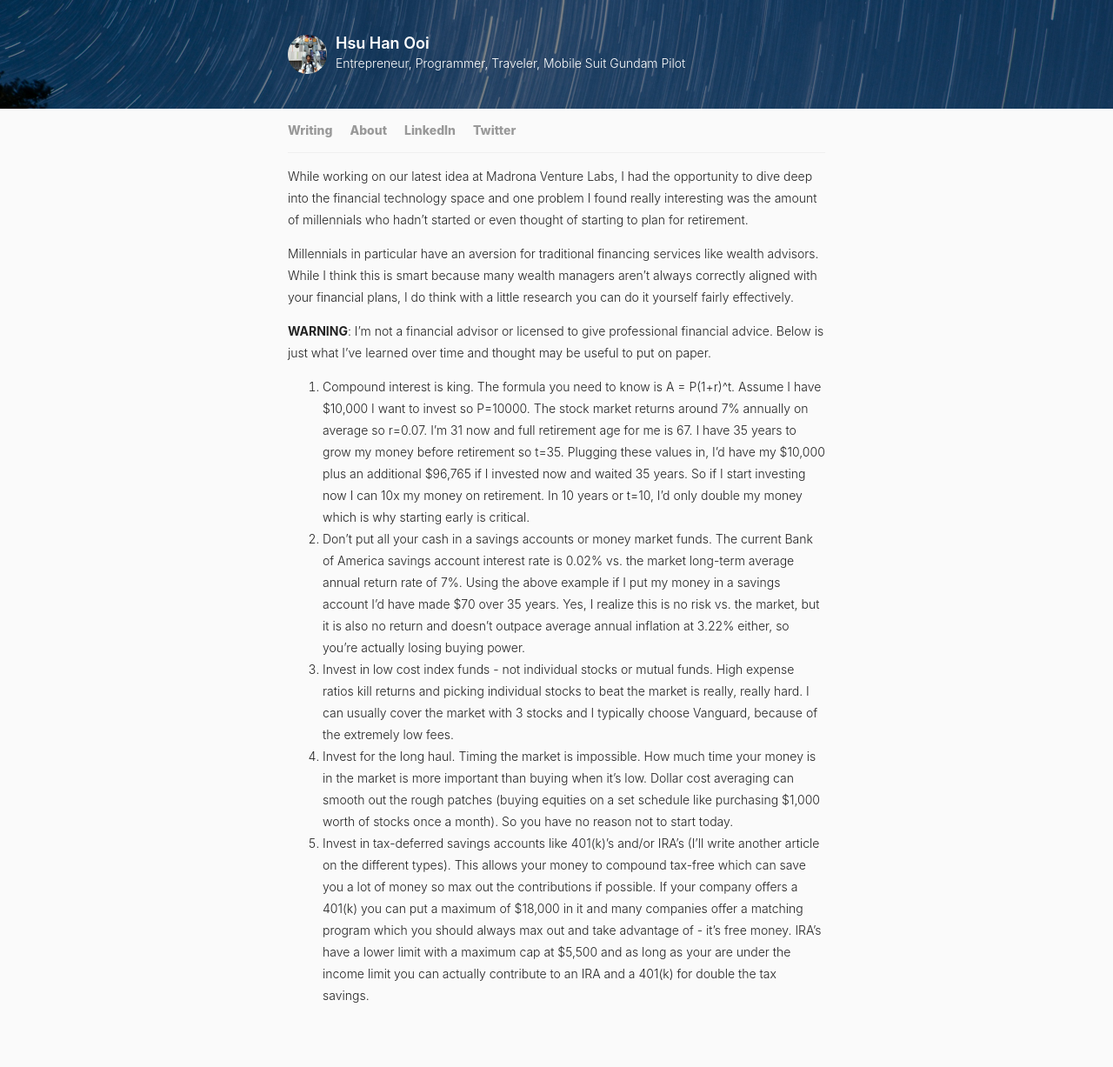
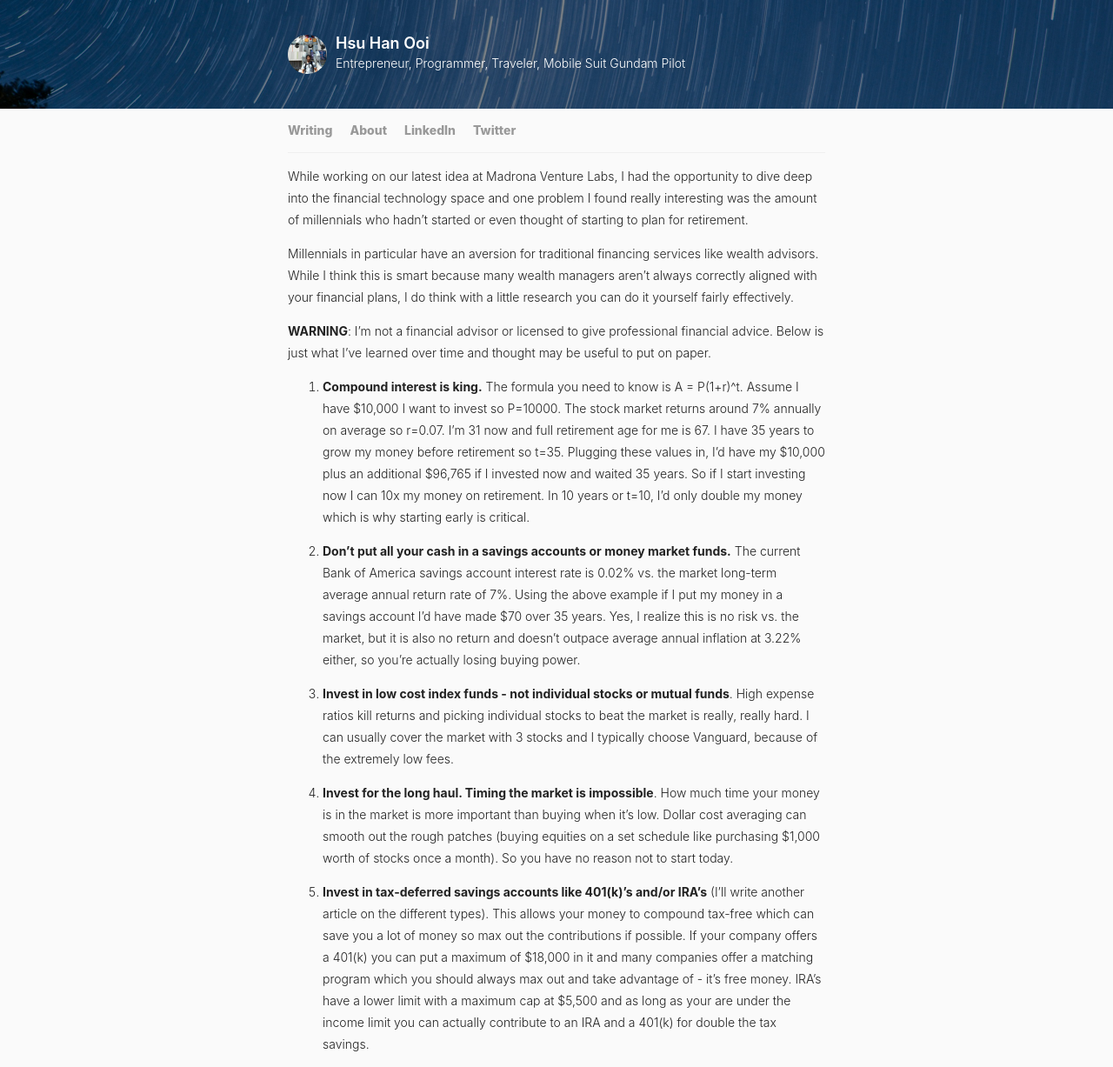
Before and after one commit to hsuhanooi/hsuhanooi.github.io, a Jekyll site: the page built from _posts/2016-08-19-retirement-tips-for-millenials.md, in a window 1280 px wide. Shown: the whole page at 87% size. Built offline with Jekyll 4.4.1, drawn with Linux system fonts in a browser that asks for light colours; before the commit the page ends 1171 px from its top, so only the background shows below that.

Commit message:
fix formatting

```diff
--- a/_posts/2016-08-19-retirement-tips-for-millenials.md
+++ b/_posts/2016-08-19-retirement-tips-for-millenials.md
@@ -9,8 +9,12 @@ Millennials in particular have an aversion for traditional financing services li
 
 **WARNING**: I’m not a financial advisor or licensed to give professional financial advice. Below is just what I’ve learned over time and thought may be useful to put on paper.
 
-1. Compound interest is king. The formula you need to know is A = P(1+r)^t. Assume I have $10,000 I want to invest so P=10000. The stock market returns around 7% annually on average so r=0.07. I’m 31 now and full retirement age for me is 67. I have 35 years to grow my money before retirement so t=35. Plugging these values in, I’d have my $10,000 plus an additional $96,765 if I invested now and waited 35 years. So if I start investing now I can 10x my money on retirement. In 10 years or t=10, I’d only double my money which is why starting early is critical.
-2. Don’t put all your cash in a savings accounts or money market funds. The current Bank of America savings account interest rate is 0.02% vs. the market long-term average annual return rate of 7%. Using the above example if I put my money in a savings account I’d have made $70 over 35 years. Yes, I realize this is no risk vs. the market, but it is also no return and doesn’t outpace average annual inflation at 3.22% either, so you’re actually losing buying power.
-3. Invest in low cost index funds - not individual stocks or mutual funds. High expense ratios kill returns and picking individual stocks to beat the market is really, really hard. I can usually cover the market with 3 stocks and I typically choose Vanguard, because of the extremely low fees.
-4. Invest for the long haul. Timing the market is impossible. How much time your money is in the market is more important than buying when it’s low. Dollar cost averaging can smooth out the rough patches (buying equities on a set schedule like purchasing $1,000 worth of stocks once a month). So you have no reason not to start today.
-5. Invest in tax-deferred savings accounts like 401(k)’s and/or IRA’s (I’ll write another article on the different types). This allows your money to compound tax-free which can save you a lot of money so max out the contributions if possible. If your company offers a 401(k) you can put a maximum of $18,000 in it and many companies offer a matching program which you should always max out and take advantage of - it’s free money. IRA’s have a lower limit with a maximum cap at $5,500 and as long as your are under the income limit you can actually contribute to an IRA and a 401(k) for double the tax savings.
+1. **Compound interest is king.** The formula you need to know is A = P(1+r)^t. Assume I have $10,000 I want to invest so P=10000. The stock market returns around 7% annually on average so r=0.07. I’m 31 now and full retirement age for me is 67. I have 35 years to grow my money before retirement so t=35. Plugging these values in, I’d have my $10,000 plus an additional $96,765 if I invested now and waited 35 years. So if I start investing now I can 10x my money on retirement. In 10 years or t=10, I’d only double my money which is why starting early is critical.
+
+2. **Don’t put all your cash in a savings accounts or money market funds.** The current Bank of America savings account interest rate is 0.02% vs. the market long-term average annual return rate of 7%. Using the above example if I put my money in a savings account I’d have made $70 over 35 years. Yes, I realize this is no risk vs. the market, but it is also no return and doesn’t outpace average annual inflation at 3.22% either, so you’re actually losing buying power.
+
+3. **Invest in low cost index funds - not individual stocks or mutual funds**. High expense ratios kill returns and picking individual stocks to beat the market is really, really hard. I can usually cover the market with 3 stocks and I typically choose Vanguard, because of the extremely low fees.
+
+4. **Invest for the long haul. Timing the market is impossible**. How much time your money is in the market is more important than buying when it’s low. Dollar cost averaging can smooth out the rough patches (buying equities on a set schedule like purchasing $1,000 worth of stocks once a month). So you have no reason not to start today.
+
+5. **Invest in tax-deferred savings accounts like 401(k)’s and/or IRA’s** (I’ll write another article on the different types). This allows your money to compound tax-free which can save you a lot of money so max out the contributions if possible. If your company offers a 401(k) you can put a maximum of $18,000 in it and many companies offer a matching program which you should always max out and take advantage of - it’s free money. IRA’s have a lower limit with a maximum cap at $5,500 and as long as your are under the income limit you can actually contribute to an IRA and a 401(k) for double the tax savings.
```
